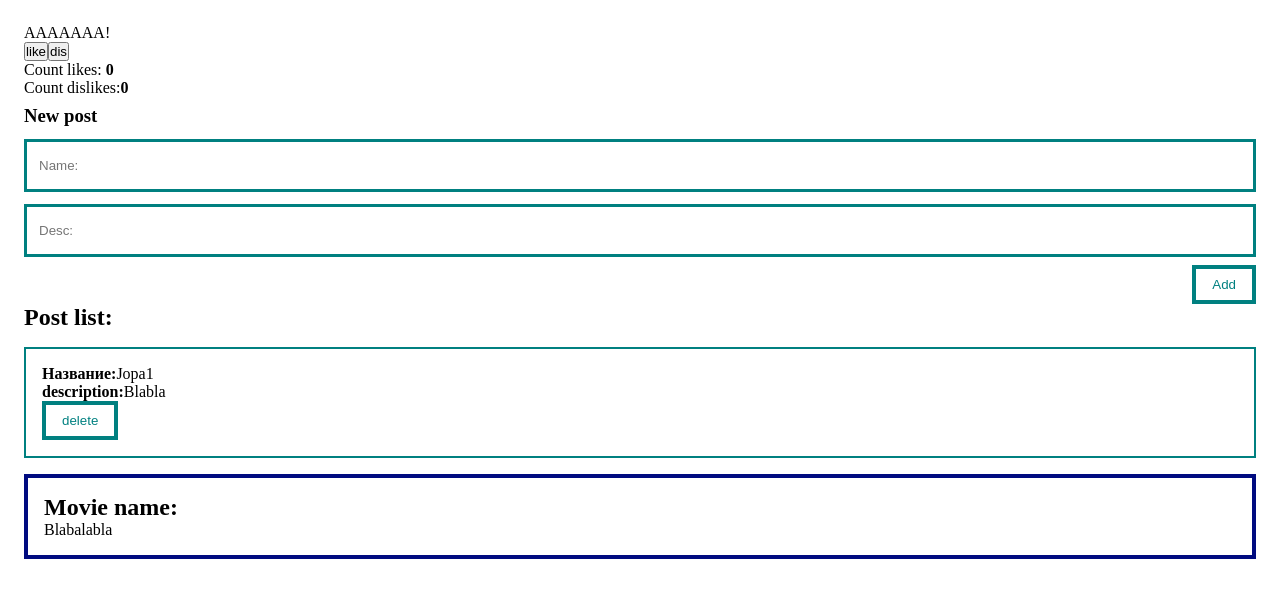
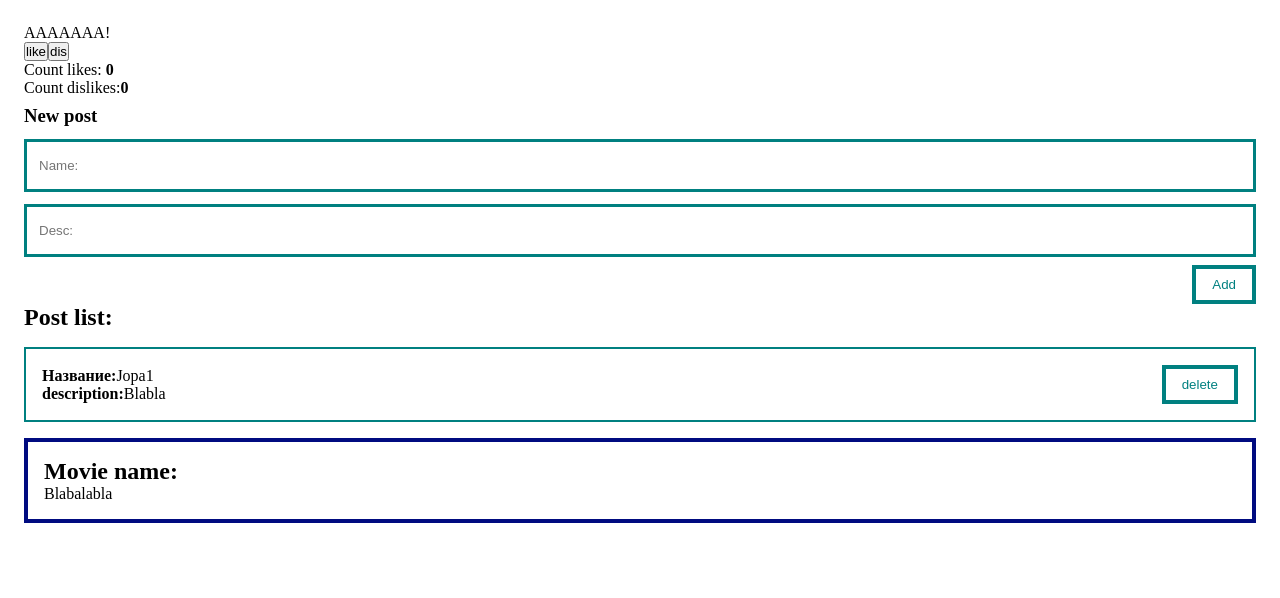
Before and after one commit to Pereyro/kektest, a Vue app: page / in a window 1280 px wide. Shown: the top 598 px of the page. Built offline with nearby package versions, Linux system fonts and the light colour scheme.

Commit message:
add remove post button and function for removing post

```diff
--- a/src/app/App.vue
+++ b/src/app/App.vue
@@ -10,7 +10,8 @@
         <div>Count dislikes:<strong>{{ dislikes }}</strong></div>
 
         <post-form @create="createPost"/>
-        <post-list :posts="posts"/>
+        <post-list :posts="posts"
+        @remove="removePost"/>
         <!-- короткая запись: -->
         <!-- <post-list :posts="posts"></post-list> -->
         <movie-item/>
@@ -47,6 +48,9 @@ export default {
             this.posts.push(post);
 
         },
+        removePost(post) {
+            this.posts = this.posts.filter(p => p.id !== post.id)
+        },
         inputTitle (event) {
             this.title = event.target.value;
         },
--- a/src/entities/post/components/PostForm.vue
+++ b/src/entities/post/components/PostForm.vue
@@ -2,8 +2,8 @@
     <form @submit.prevent>
         <h3>New post</h3>
         <!-- два разных способа сделать двусторонее связывание с моделью -->
-        <input v-model="post.title" class="newpost" type="text" placeholder="Name:">
-        <input v-bind:value="post.body" @input="post.body = $event.target.value" class="newpost" type="text" placeholder="Desc:">
+        <kek-input v-model="post.title" type="text" placeholder="Name:" />
+        <kek-input v-model="post.body" type="text" placeholder="Desc:" />
         <my-buttons class="post_btn" @click="createPost">Add</my-buttons>
     </form>
 </template>
--- a/src/entities/post/components/PostItem.vue
+++ b/src/entities/post/components/PostItem.vue
@@ -4,7 +4,9 @@
             <div><strong>Название:</strong>{{ post.title }}</div>
             <div><strong>description:</strong>{{ post.body }}</div>
         </div>
-        <my-buttons>delete</my-buttons>
+        <my-buttons
+        @click="$emit('remove', post)"
+        >delete</my-buttons>
     </div>
 </template>
 
@@ -28,6 +30,9 @@ export default {
     padding: 16px;
     border: 2px solid teal;
     margin-top: 16px;
+    align-items: center;
+    display: flex;
+    justify-content: space-between;
 }
 
 </style>
--- a/src/entities/post/components/PostList.vue
+++ b/src/entities/post/components/PostList.vue
@@ -1,7 +1,9 @@
 <template>
     <div>
         <h2>Post list:</h2>
-        <post-item v-for="post in posts" :post='post' :key="post.id"/>
+        <post-item v-for="post in posts" :post='post' :key="post.id"
+        @remove="$emit('remove', post)"
+        />
     </div>
 </template>
 
--- a/src/shared/ui/KekInput.vue
+++ b/src/shared/ui/KekInput.vue
@@ -0,0 +1,28 @@
+<template>
+    <input :value="modelValue" @input="updateInput" class="myinput" type="text">
+</template>
+
+
+<script>
+export default {
+    name: 'kek-input',
+    props: {
+        modelValue: [String, Number]
+    },
+    methods: {
+        updateInput(event) {
+            this.$emit('update:modelValue', event.target.value)
+        }
+    }
+}
+</script>
+
+
+<style scoped>
+.myinput {
+    width: 100%;
+    padding: 16px 12px;
+    border: 3px solid teal;
+    margin-top: 12px;
+}
+</style>
--- a/src/shared/ui/index.js
+++ b/src/shared/ui/index.js
@@ -1,5 +1,7 @@
 import MyButtons from '@/shared/ui/MyButtons';
+import KekInput from '@/shared/ui/KekInput';
 
 export default [
     MyButtons,
+    KekInput
 ]
```
